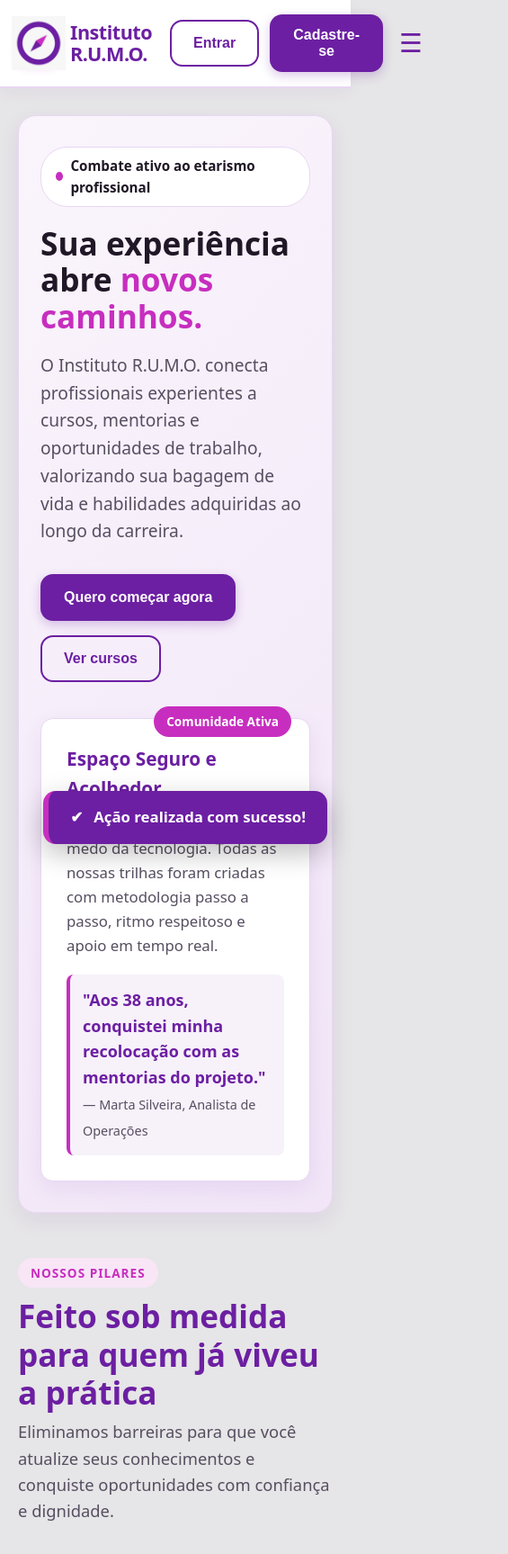
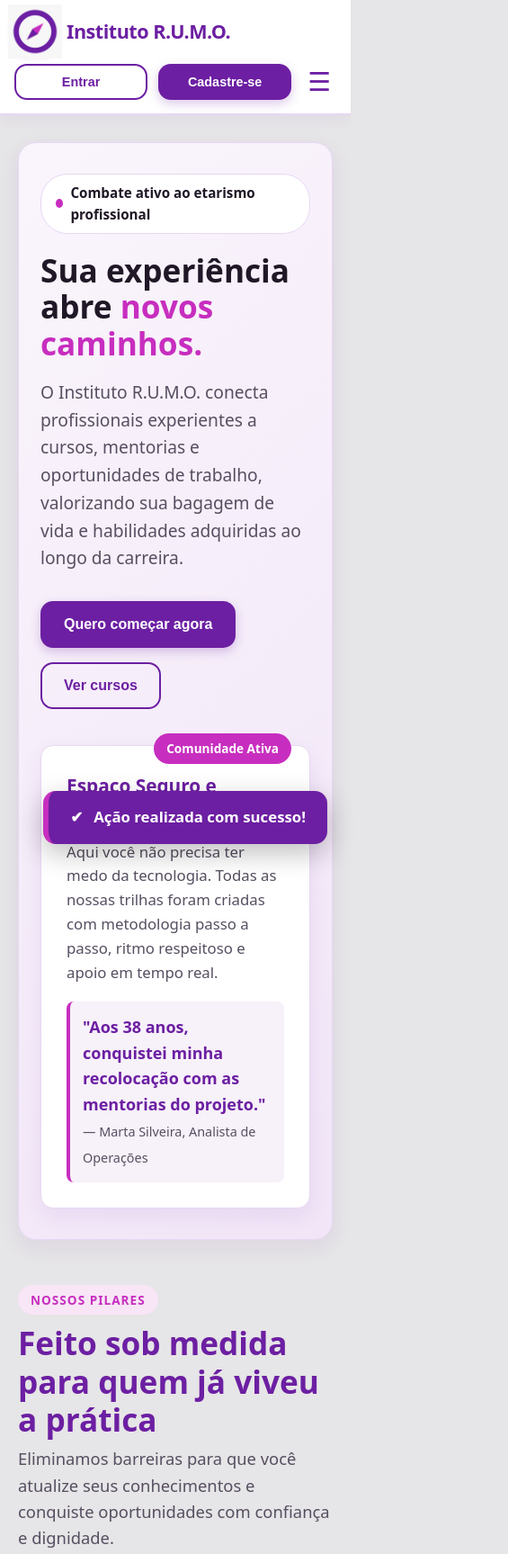
Before and after one commit to adriegomes/Instituto-RUMO, a plain HTML site: page index.html in a window 390 px wide. Shown: the top 1727 px of the page at 90% size, 565 px wide, since content can reach past the window. Drawn offline with Linux system fonts and the light colour scheme.

Commit message:
Adiciona resposividade no site e correcao de overflow.

```diff
--- a/style.css
+++ b/style.css
@@ -1110,14 +1110,14 @@ footer.main-footer {
     }
 }
 
-@media (max-width: 820px) {
+@media (max-width: 1100px) {
     .mobile-menu-toggle {
         display: block;
     }
 
     nav.nav-menu {
-        position: fixed;
-        top: 76px;
+        position: absolute;
+        top: 100%;
         left: 0;
         right: 0;
         background: var(--white);
@@ -1147,3 +1147,63 @@ footer.main-footer {
         font-size: 2.2rem;
     }
 }
+
+/* ===== Ajustes de responsividade ===== */
+
+@media (max-width: 1100px) {
+    .hero-title {
+        font-size: 2.2rem;
+    }
+}
+
+/* ===== Ajustes de responsividade ===== */
+@media (max-width: 992px) {
+
+}
+
+@media (max-width: 600px) {
+
+}
+
+/* ===== Correção de overflow ===== */
+.hero-banner > *,
+.dashboard-grid > *,
+.profile-layout > *,
+.footer-container > * {
+    min-width: 0;
+}
+
+@media (max-width: 600px) {
+    html,
+    body {
+        max-width: 100%;
+        overflow-x: hidden;
+    }
+
+    .header-container {
+        flex-wrap: wrap;
+        gap: 10px 12px;
+        padding: 12px 16px;
+    }
+
+    .brand-logo {
+        min-width: 0;
+        flex: 1 1 100%;
+    }
+
+    .logo-badge {
+        flex-shrink: 0;
+    }
+
+    .user-actions {
+        width: 100%;
+        justify-content: space-between;
+    }
+
+    .user-actions .btn {
+        flex: 1;
+        padding: 8px 12px;
+        min-height: 40px;
+        font-size: 0.9rem;
+    }
+}
```
